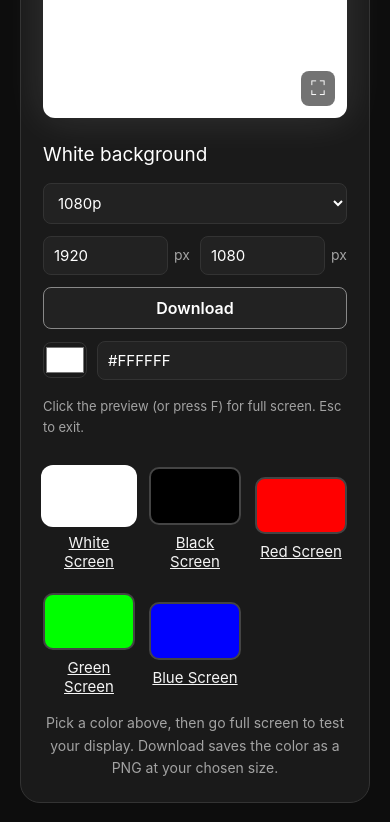
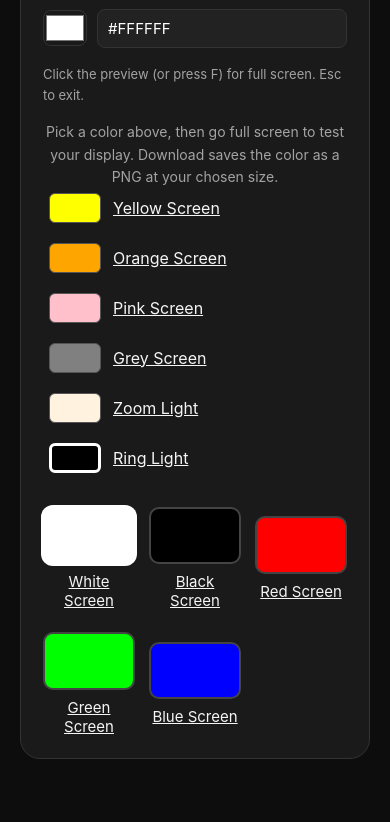
Before and after one commit to whitescreentest/whitescreentest.github.io, a plain HTML site: page index.html in a window 390 px wide. Shown: the part 830-1652 px from the top of the page. Drawn offline with Linux system fonts and the light colour scheme.

Commit message:
Mobile layout fix and remove email/YouTube lines

```diff
--- a/styles.css
+++ b/styles.css
@@ -159,8 +159,14 @@ footer.site .wrap { display: flex; justify-content: space-between; gap: 16px; fl
 footer.site nav { display: flex; gap: 16px; flex-wrap: wrap; }
 footer.site nav a { color: #d4d4d4; }
 @media (max-width: 820px) {
-  .tool-grid { grid-template-columns: 1fr; }
-  .opt-list { flex-direction: row; flex-wrap: wrap; }
+  /* Mobile order: preview first, then controls, then the note,
+     then the color options below the note, then the swatches. */
+  .tool { display: flex; flex-direction: column; }
+  .tool-grid { display: contents; }
+  .preview-wrap { order: 1; }
+  .controls { order: 2; }
+  .tool-note { order: 3; }
+  .opt-list { order: 4; flex-direction: row; flex-wrap: wrap; }
+  .swatches { order: 5; grid-template-columns: repeat(3, 1fr); }
   .hero h1 { font-size: 34px; }
-  .swatches { grid-template-columns: repeat(3, 1fr); }
 }
```
Also changed, not shown: about.html (+1 -1 lines), contact.html (+1 -3 lines), privacy-policy.html (+2 -2 lines).
